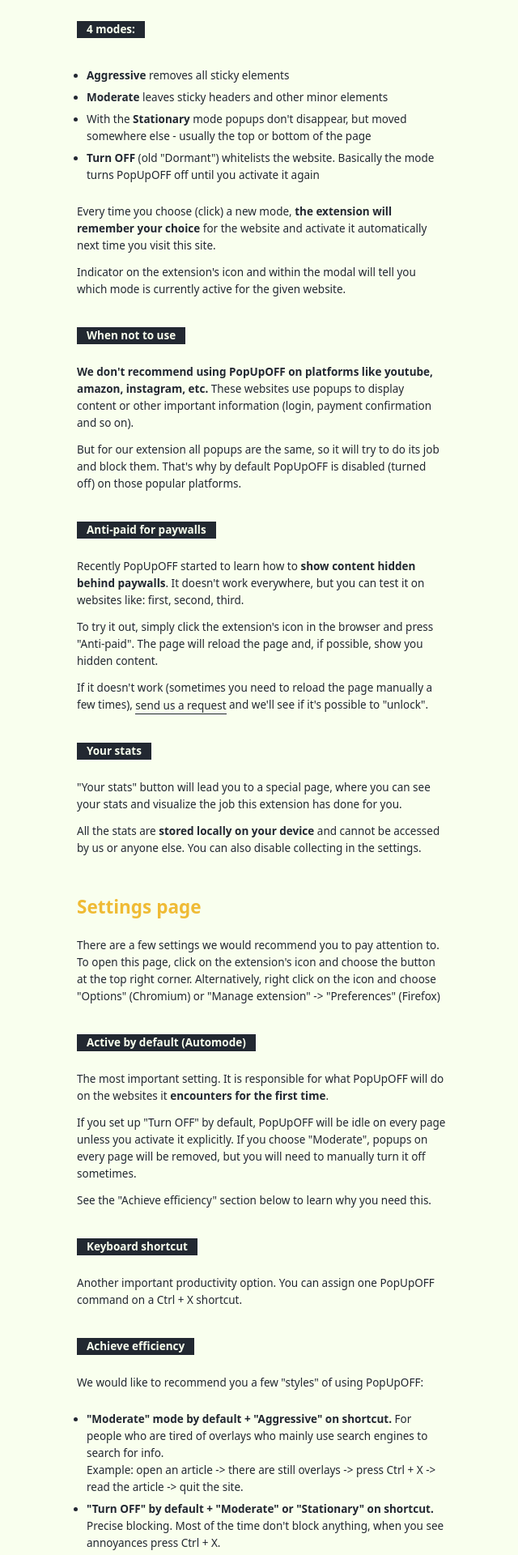
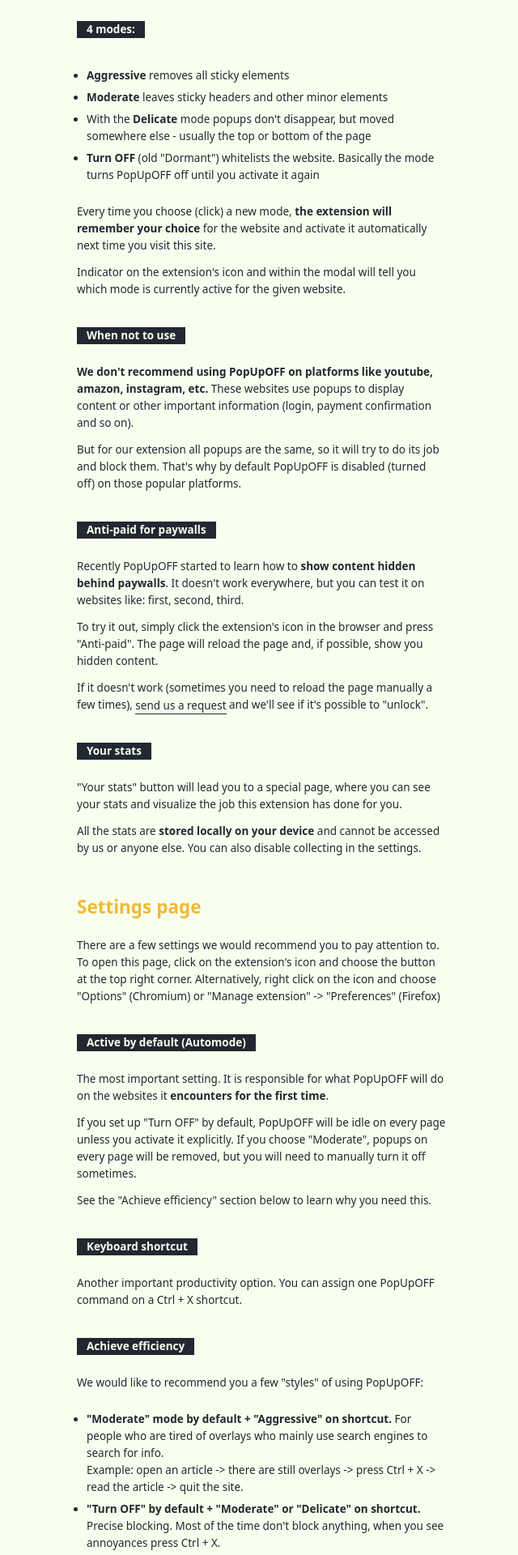
Before and after one commit to RomanistHere/popupoff-site, a SvelteKit app: page /how-to-use in a window 1280 px wide. Shown: the part 660-2580 px from the top of the page at 81% size, without its empty margins (317-957 px from the left). Built offline with nearby package versions, Linux system fonts and the light colour scheme.

Commit message:
fix: update mode name

```diff
--- a/src/routes/how-to-use/+page.svelte
+++ b/src/routes/how-to-use/+page.svelte
@@ -39,7 +39,7 @@
 				<strong>Moderate</strong> leaves sticky headers and other minor elements
 			</li>
 			<li>
-				With the <strong>Stationary</strong> mode popups don't disappear, but moved somewhere
+				With the <strong>Delicate</strong> mode popups don't disappear, but moved somewhere
 				else - usually the top or bottom of the page
 			</li>
 			<li>
@@ -160,7 +160,7 @@
 				article -> quit the site.
 			</li>
 			<li>
-				<strong>"Turn OFF" by default + "Moderate" or "Stationary" on shortcut.</strong>
+				<strong>"Turn OFF" by default + "Moderate" or "Delicate" on shortcut.</strong>
 				Precise blocking. Most of the time don't block anything, when you see annoyances press
 				Ctrl + X.
 			</li>
--- a/src/routes/tutorial/+page.svelte
+++ b/src/routes/tutorial/+page.svelte
@@ -24,7 +24,7 @@
 				<strong>Moderate</strong> leaves sticky headers and other useful minor elements
 			</li>
 			<li>
-				With the <strong>Stationary</strong> mode popups don't disappear, but moved somewhere
+				With the <strong>Delicate</strong> mode popups don't disappear, but moved somewhere
 				else - usually the top or bottom of the page
 			</li>
 			<li>
@@ -59,7 +59,7 @@
 		</p>
 
 		<p class="my-4">
-			Popups still block content? Try "Aggressive" or "Stationary".
+			Popups still block content? Try "Aggressive" or "Delicate".
 		</p>
 
 		<p class="my-4">
@@ -83,7 +83,7 @@
 		</p>
 
 		<p class="mb-12">
-			P.P.S. Try switching to "Stationary" now to see it work.
+			P.P.S. Try switching to "Delicate" now to see it work.
 		</p>
 
 		<div class="text-center">
```
